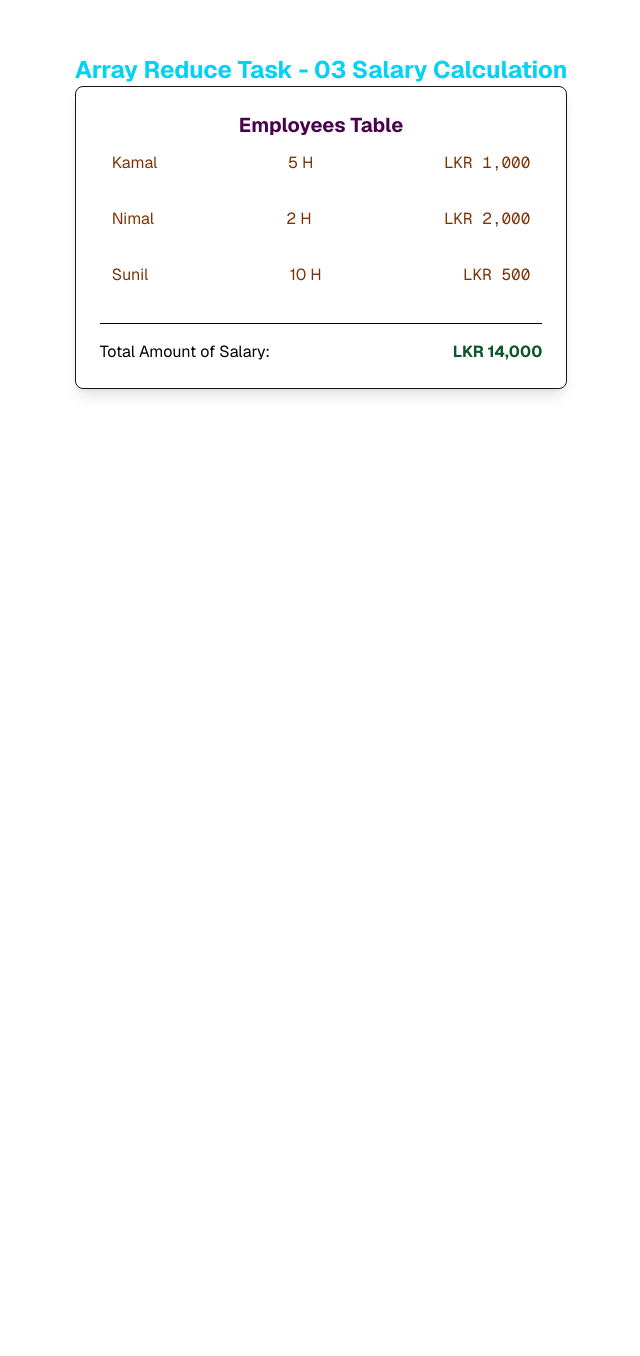
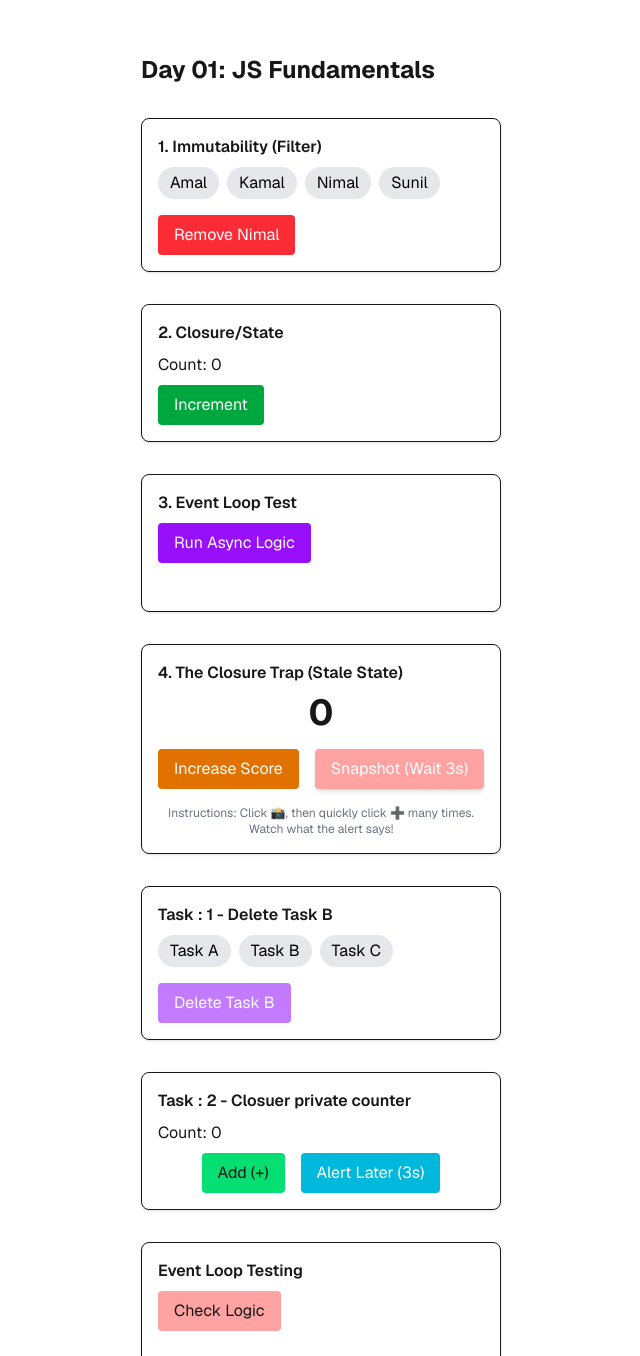
Before and after one commit to iratnayak/js-mastery-drills, a Next.js app: page / in a window 1280 px wide. Shown: the part 114-1470 px from the top of the page, without its empty margins (319-959 px from the left). Before the commit the page ends 800 px from the top, so only its background shows below. Built offline with nearby package versions, Linux system fonts and the light colour scheme.

Commit message:
update day 3 API Fetching

```diff
--- a/src/app/day-01/page.tsx
+++ b/src/app/day-01/page.tsx
@@ -123,7 +123,7 @@ function DayOne() {
         >
           Run Async Logic
         </button>
-        <div className="bg-black text-green-400 p-3 rounded font-mono text-sm">
+        <div className="bg-white text-green-600 p-3 rounded font-mono text-sm">
           {logs.map((log, i) => (
             <div key={i}>{log}</div>
           ))}
@@ -208,13 +208,10 @@ function DayOne() {
         >
           Check Logic
         </button>
-        <div className="bg-black text-green-400 p-3 rounded font-mono text-sm">
-            {logs.map((log1, m) => (
-                <div key={m}>{log1}
-
-                </div>
-            ))}
-
+        <div className="bg-white text-green-600 p-3 rounded font-mono text-sm">
+          {logs.map((log1, m) => (
+            <div key={m}>{log1}</div>
+          ))}
         </div>
       </div>
     </div>
--- a/src/app/day-02/page.tsx
+++ b/src/app/day-02/page.tsx
@@ -1,45 +1,44 @@
 "use client";
 import React, { useState } from "react";
 
-function TaskThree() {
-  const [emp, setEmp] = useState([
-    { id: 1, name: "Kamal", hours: 5, rate: 1000 },
-    { id: 2, name: "Nimal", hours: 2, rate: 2000 },
-    { id: 3, name: "Sunil", hours: 10, rate: 500 },
+function DayTow() {
+  const [cart, setCart] = useState([
+    { id: 1, name: "Apple MacBook", price: 200000 },
+    { id: 2, name: "Samsung Galaxy", price: 150000 },
+    { id: 3, name: "Sony Headphones", price: 30000 },
   ]);
 
-  const calculateTotalOT = () => {
-    return emp.reduce((acc, item) => {
-      return acc + item.hours * item.rate;
+  // Using Reduce to Calculate Total
+  const calculateTotal = () => {
+    return cart.reduce((acc, item) => {
+      return acc + item.price;
     }, 0);
   };
   return (
     <div className="p-10 font-sans max-w-2xl mx-auto">
-      <h1 className="text-2xl font-bold text-cyan-400">
-        Array Reduce Task - 03 Salary Calculation
+      <h1 className="text-3xl font-bold text-amber-700 mb-6">
+        Day 02: Array Reduce
       </h1>
-      <div className="border  p-6 rounded-lg shadow-lg bg-white">
-        <h2 className="flex justify-center items-center text-xl font-bold text-fuchsia-950 ">
-          Employees Table
-        </h2>
-        <div className="space-y-2 mb-6">
-          {emp.map((item) => (
+      <div className="border p-6 rounded-lg shadow-lg bg-white">
+        <h2 className="text-xl font-semibold mb-4">Your Cart</h2>
+        <div className="space-y-3 mb-6">
+          {cart.map((item) => (
             <div
               key={item.id}
-              className="flex justify-between p-3 text-amber-900 rounded"
+              className="flex justify-between p-3 bg-gray-50 rounded"
             >
-              <span>{item.name}</span>
-              <span>{item.hours} H</span>
-              <span className="font-mono">
-                LKR {item.rate.toLocaleString()}
+              <span>{item.name} - </span>
+              <span className="font-mono font-bold">
+                LKR {item.price.toLocaleString()}
               </span>
             </div>
           ))}
         </div>
-        <div className="flex justify-between items-center border-t border-black pt-4">
-          <span className="text-black">Total Amount of Salary:</span>
-          <span className="text-green-900 font-bold">
-            LKR {calculateTotalOT().toLocaleString()}
+
+        <div className="flex justify-between items-center border-t pt-4">
+          <span className="text-xl font-bold text-gray-700">Total Amount:</span>
+          <span className="text-2xl font-bold text-green-600">
+            LKR {calculateTotal().toLocaleString()}
           </span>
         </div>
       </div>
@@ -47,4 +46,4 @@ function TaskThree() {
   );
 }
 
-export default TaskThree;
+export default DayTow;
--- a/src/app/day-02/task03.tsx
+++ b/src/app/day-02/task03.tsx
@@ -1,47 +1,45 @@
-
-
-////
 "use client";
 import React, { useState } from "react";
 
-function DayTow() {
-  const [cart, setCart] = useState([
-    { id: 1, name: "Apple MacBook", price: 200000 },
-    { id: 2, name: "Samsung Galaxy", price: 150000 },
-    { id: 3, name: "Sony Headphones", price: 30000 },
+function TaskThree() {
+  const [emp, setEmp] = useState([
+    { id: 1, name: "Kamal", hours: 5, rate: 1000 },
+    { id: 2, name: "Nimal", hours: 2, rate: 2000 },
+    { id: 3, name: "Sunil", hours: 10, rate: 500 },
   ]);
 
-  // Using Reduce to Calculate Total
-  const calculateTotal = () => {
-    return cart.reduce((acc, item) => {
-      return acc + item.price;
+  const calculateTotalOT = () => {
+    return emp.reduce((acc, item) => {
+      return acc + item.hours * item.rate;
     }, 0);
   };
   return (
     <div className="p-10 font-sans max-w-2xl mx-auto">
-      <h1 className="text-3xl font-bold text-amber-700 mb-6">
-        Day 02: Array Reduce
+      <h1 className="text-2xl font-bold text-cyan-400">
+        Array Reduce Task - 03 Salary Calculation
       </h1>
-      <div className="border p-6 rounded-lg shadow-lg bg-white">
-        <h2 className="text-xl font-semibold mb-4">Your Cart</h2>
-        <div className="space-y-3 mb-6">
-          {cart.map((item) => (
+      <div className="border  p-6 rounded-lg shadow-lg bg-white">
+        <h2 className="flex justify-center items-center text-xl font-bold text-fuchsia-950 ">
+          Employees Table
+        </h2>
+        <div className="space-y-2 mb-6">
+          {emp.map((item) => (
             <div
               key={item.id}
-              className="flex justify-between p-3 bg-gray-50 rounded"
+              className="flex justify-between p-3 text-amber-900 rounded"
             >
-              <span>{item.name} - </span>
-              <span className="font-mono font-bold">
-                LKR {item.price.toLocaleString()}
+              <span>{item.name}</span>
+              <span>{item.hours} H</span>
+              <span className="font-mono">
+                LKR {item.rate.toLocaleString()}
               </span>
             </div>
           ))}
         </div>
-
-        <div className="flex justify-between items-center border-t pt-4">
-          <span className="text-xl font-bold text-gray-700">Total Amount:</span>
-          <span className="text-2xl font-bold text-green-600">
-            LKR {calculateTotal().toLocaleString()}
+        <div className="flex justify-between items-center border-t border-black pt-4">
+          <span className="text-black">Total Amount of Salary:</span>
+          <span className="text-green-900 font-bold">
+            LKR {calculateTotalOT().toLocaleString()}
           </span>
         </div>
       </div>
@@ -49,4 +47,4 @@ function DayTow() {
   );
 }
 
-export default DayTow;
+export default TaskThree;
--- /dev/null
+++ b/src/app/day-03/page.tsx
@@ -0,0 +1,88 @@
+"use client";
+import { useState, useEffect } from "react";
+
+// 1. Data Type එක (අපිට එන Data වල හැඩය)
+interface User {
+  id: number;
+  name: string;
+  email: string;
+  website: string;
+}
+
+export default function DayThree() {
+  // 2. The State Trio (Data, Loading, Error)
+  const [users, setUsers] = useState<User[]>([]); // Data ටික
+  const [loading, setLoading] = useState(true); // Loading ද?
+  const [error, setError] = useState(""); // Error එකක්ද?
+
+  // 3. Fetching Logic (Data ගන්න තැන)
+  useEffect(() => {
+    const fetchUsers = async () => {
+      try {
+        // A. API එකට Call කරනවා (මේක බොරු Users ලා දෙන Free API එකක්)
+        const response = await fetch(
+          "https://jsonplaceholder.typicode.com/users"
+        );
+
+        // B. Data ටික JSON විදිහට කඩාගන්නවා
+        const data = await response.json();
+
+        // C. State එකට දානවා
+        setUsers(data);
+      } catch (err) {
+        setError("Failed to fetch data. Please check internet.");
+      } finally {
+        // D. මොනවා වුණත් අන්තිමට Loading එක නවත්වනවා
+        setLoading(false);
+      }
+    };
+
+    fetchUsers();
+  }, []); // [] දැම්මාම මේක Run වෙන්නේ Page එක Load වෙනකොට විතරයි.
+
+  // 4. Loading UI (බඩු එනකම්)
+  if (loading)
+    return (
+      <div className="p-10 flex justify-center text-blue-600 text-xl font-bold animate-pulse">
+        ⏳ Loading Users...
+      </div>
+    );
+
+  // 5. Error UI (වැරදුණොත්)
+  if (error)
+    return (
+      <div className="p-10 text-red-600 text-xl font-bold text-center">
+        ❌ Error: {error}
+      </div>
+    );
+
+  // 6. Success UI (Data ටික පෙන්වීම)
+  return (
+    <div className="p-10 font-sans max-w-5xl mx-auto">
+      <h1 className="text-3xl font-bold text-purple-600 mb-8 text-center">
+        Day 03: API Data Fetching
+      </h1>
+
+      <div className="grid grid-cols-1 md:grid-cols-2 lg:grid-cols-3 gap-6">
+        {users.map((user) => (
+          <div
+            key={user.id}
+            className="p-6 border rounded-xl shadow-sm hover:shadow-lg transition bg-white border-gray-200"
+          >
+            <h2 className="text-xl font-bold text-gray-800 mb-2">
+              {user.name}
+            </h2>
+            <p className="text-gray-600 mb-1">📧 {user.email}</p>
+            <a
+              href={`http://${user.website}`}
+              target="_blank"
+              className="text-blue-500 hover:underline text-sm font-medium"
+            >
+              🌐 {user.website}
+            </a>
+          </div>
+        ))}
+      </div>
+    </div>
+  );
+}
--- a/src/app/page.tsx
+++ b/src/app/page.tsx
@@ -1,10 +1,10 @@
-import DayTow from "./day-02/page";
+import DayOne from "./day-01/page";
 
 export default function Home() {
   return (
     <div className="flex min-h-screen items-center justify-center bg-zinc-50 font-sans dark:bg-black">
       <main className="flex min-h-screen w-full max-w-3xl flex-col items-center justify-between py-32 px-16 bg-white dark:bg-black sm:items-start">
-        <DayTow />
+        <DayOne />
       </main>
     </div>
   );
```
